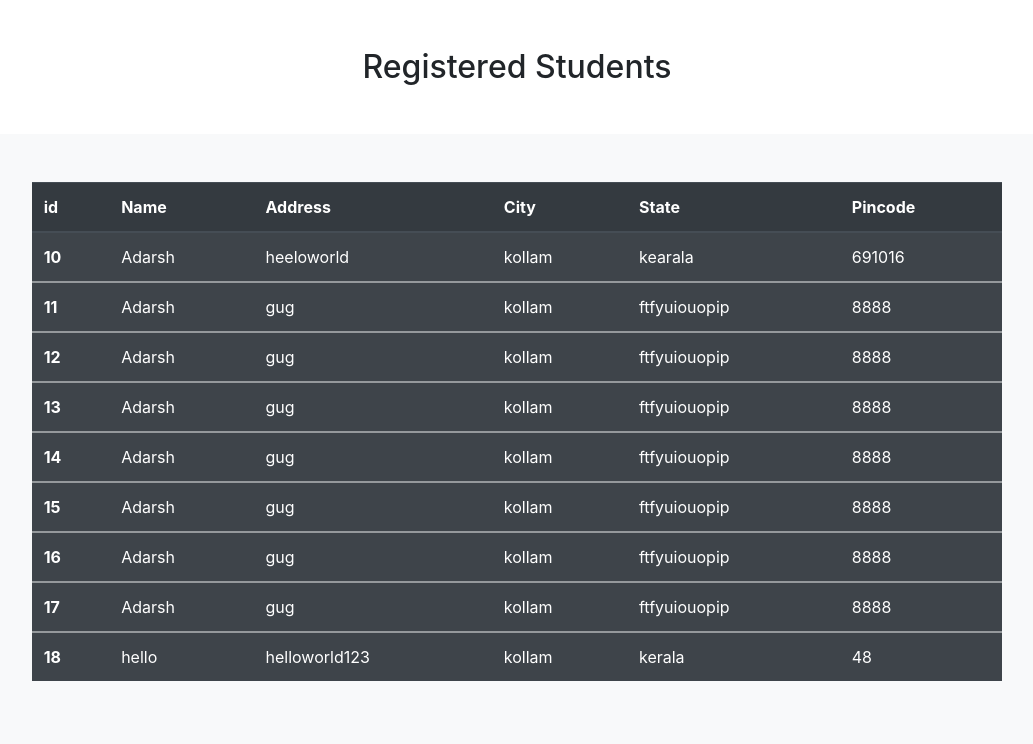
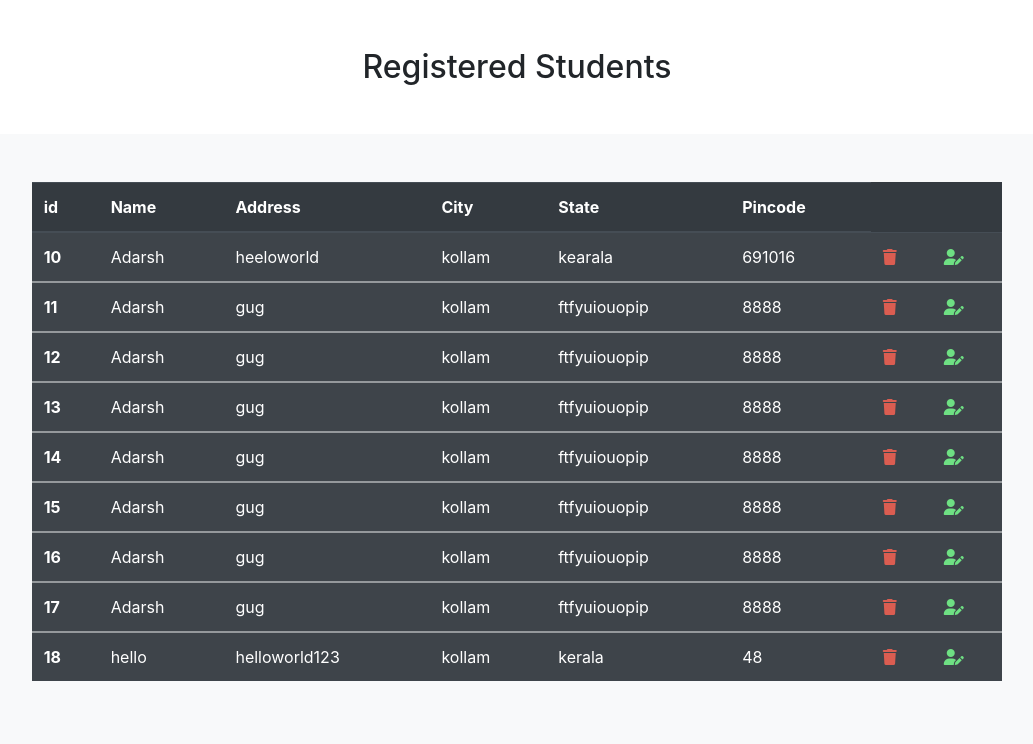
Before and after one commit to Adarshsathyan/crud-operation, a Django app: page /details/ in a window 1280 px wide. Shown: the top 744 px of the page, without its empty margins (123-1156 px from the left). Run offline with Django 3.2, Linux system fonts and the light colour scheme; data comes from the database, SQL or seed files in the repository; some libraries are stand-ins or nearby versions.

Commit message:
Added font awsome icons in reg_details and maked it as clickable

```diff
--- a/crud/core/templates/core/base.html
+++ b/crud/core/templates/core/base.html
@@ -6,6 +6,7 @@
     <link rel="stylesheet" href="https://stackpath.bootstrapcdn.com/bootstrap/4.5.2/css/bootstrap.min.css"
           integrity="sha384-JcKb8q3iqJ61gNV9KGb8thSsNjpSL0n8PARn9HuZOnIxN0hoP+VmmDGMN5t9UJ0Z"
           crossorigin="anonymous">
+    <script src="https://kit.fontawesome.com/d3e448f15a.js" crossorigin="anonymous"></script>
 </head>
 <body class="mt-5">
 {% block content %}
--- a/crud/core/templates/core/reg_details.html
+++ b/crud/core/templates/core/reg_details.html
@@ -18,6 +18,7 @@ Registered students
       <th scope="col">City</th>
         <th scope="col">State</th>
       <th scope="col">Pincode</th>
+
     </tr>
   </thead>
     {% for detail in details %}
@@ -29,6 +30,8 @@ Registered students
       <td>{{detail.city}}</td>
         <td>{{detail.state}}</td>
         <td>{{detail.pincode}}</td>
+      <th scope="col"><a href="#"><i class="fas fa-trash" style="color:#db5d51;"></i></a></th>
+      <th scope="col"><a href="#"><i class="fas fa-user-edit"style="color:#6ee083;"></i></a></th>
     </tr>
   </tbody>
     {% endfor %}
```
